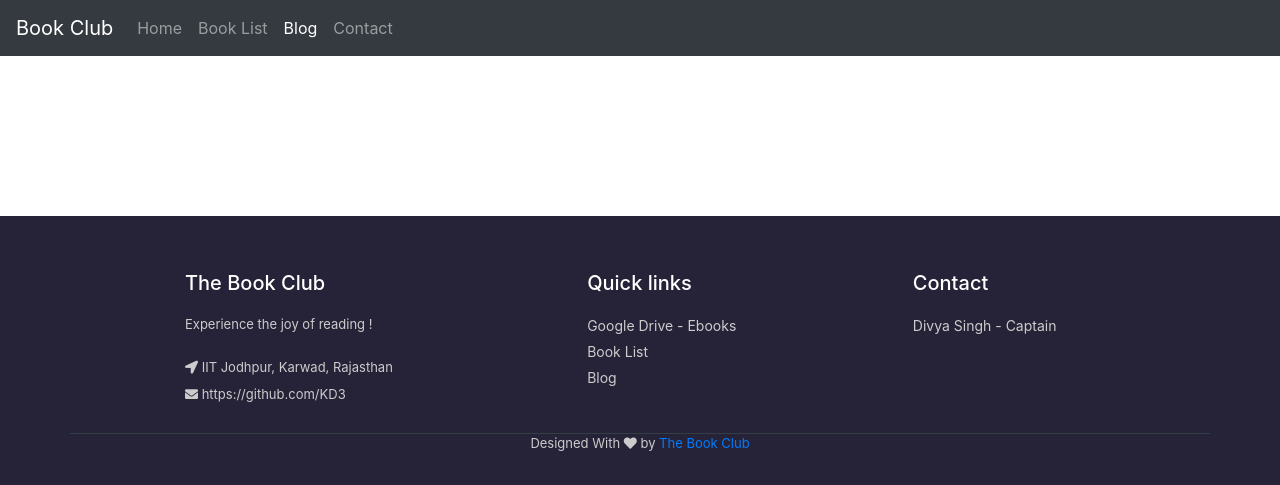
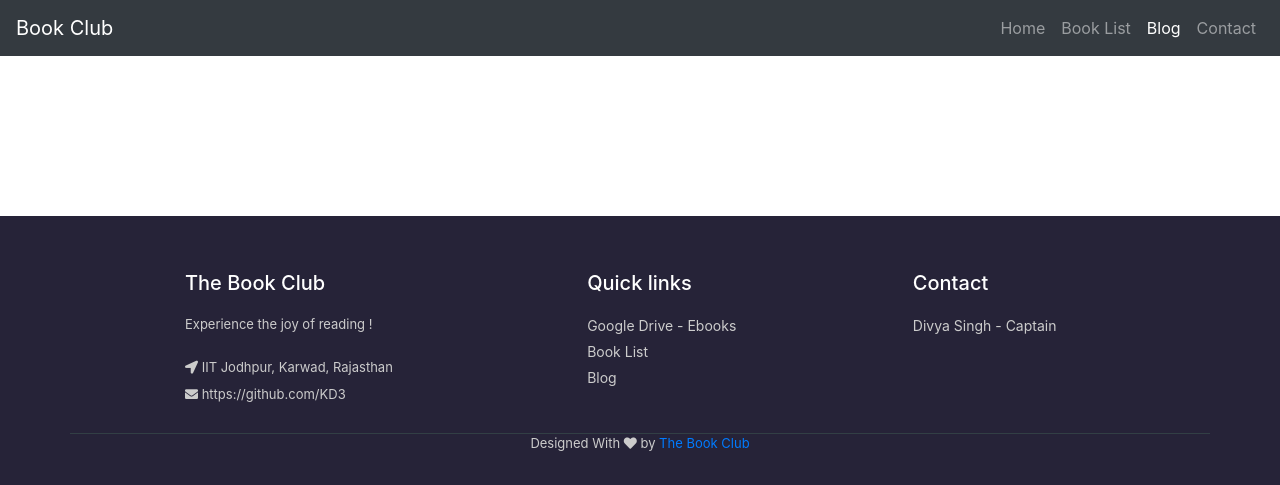
Before and after one commit to KD-3/book_club, a Django app: page /blog in a window 1280 px wide. Shown: the top 485 px of the page. Run offline with Django 3.2, Linux system fonts and the light colour scheme; some libraries are stand-ins or nearby versions; some web fonts are replaced.

Commit message:
Modified navbar

```diff
--- a/templates/main/blog.html
+++ b/templates/main/blog.html
@@ -12,14 +12,16 @@
                     <li>
                         <a class="navbar-brand" href="{% url 'home' %}">Book Club</a>
                     </li>
+                </ul>
                     {#                    {% if user.is_authenticated %}#}
+                <ul class="navbar-nav justify-content-end">
                     <li class="nav-item">
                         <a class="nav-link" href="{% url 'home' %}">Home <span class="sr-only">(current)</span></a>
                     </li>
                     <li class="nav-item">
                         <a class="nav-link" href="{% url 'book-list' %}">Book List</a>
                     </li>
-                    <li class="nav-item active">
+                    <li class="nav-item active ">
                         <a class="nav-link" href="{% url 'blog' %}">Blog</a>
                     </li>
                     <li class="nav-item">
--- a/templates/main/book_list.html
+++ b/templates/main/book_list.html
@@ -12,7 +12,9 @@
                     <li>
                         <a class="navbar-brand" href="{% url 'home' %}">Book Club</a>
                     </li>
+                </ul>
                     {#                    {% if user.is_authenticated %}#}
+                <ul class="navbar-nav justify-content-end">
                     <li class="nav-item">
                         <a class="nav-link" href="{% url 'home' %}">Home <span class="sr-only">(current)</span></a>
                     </li>
--- a/templates/main/contact.html
+++ b/templates/main/contact.html
@@ -12,7 +12,9 @@
                     <li>
                         <a class="navbar-brand" href="{% url 'home' %}">Book Club</a>
                     </li>
+                </ul>
                     {#                    {% if user.is_authenticated %}#}
+                <ul class="navbar-nav justify-content-end">
                     <li class="nav-item">
                         <a class="nav-link" href="{% url 'home' %}">Home <span class="sr-only">(current)</span></a>
                     </li>
```
